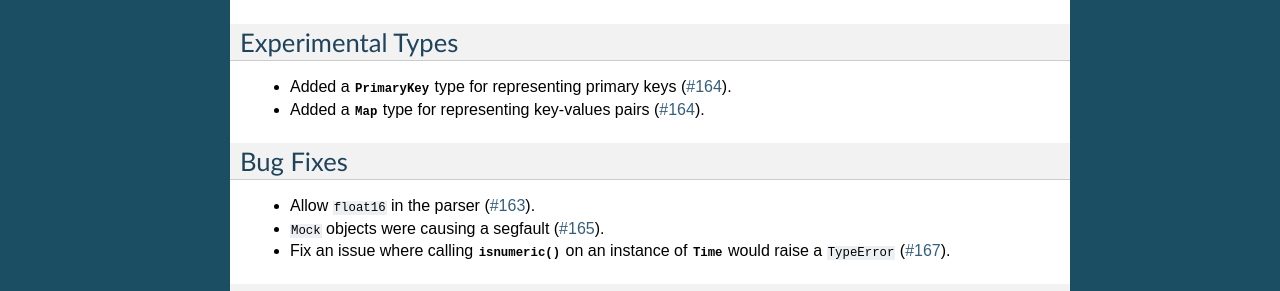
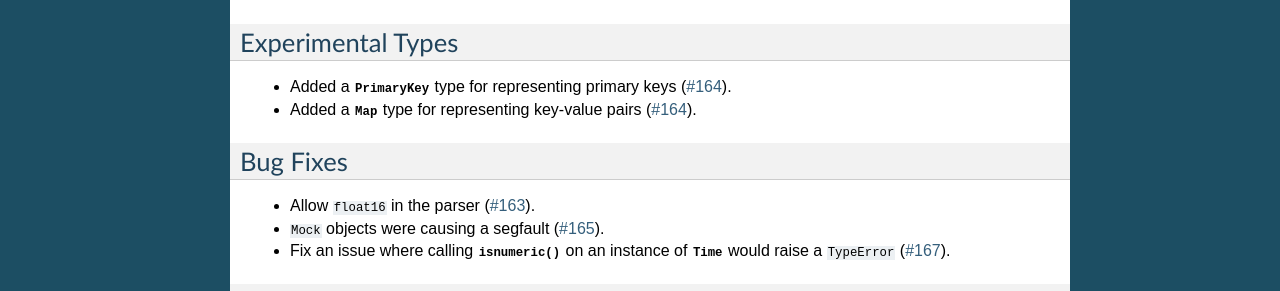
Before and after one commit to blaze/datashape, a Sphinx documentation site: the page built from docs/source/releases.rst, in a window 1280 px wide. Shown: the part 768-1059 px from the top of the page. Built offline with Sphinx 7.4.7, drawn with Linux system fonts in a browser that asks for light colours.

Commit message:
Fix grammar

```diff
--- a/docs/source/whatsnew/0.4.7.txt
+++ b/docs/source/whatsnew/0.4.7.txt
@@ -44,7 +44,7 @@ Experimental Types
 
 * Added a :class:`~datashape.coretypes.PrimaryKey` type for representing
   primary keys (:issue:`164`).
-* Added a :class:`~datashape.coretypes.Map` type for representing key-values
+* Added a :class:`~datashape.coretypes.Map` type for representing key-value
   pairs (:issue:`164`).
 
 
```
